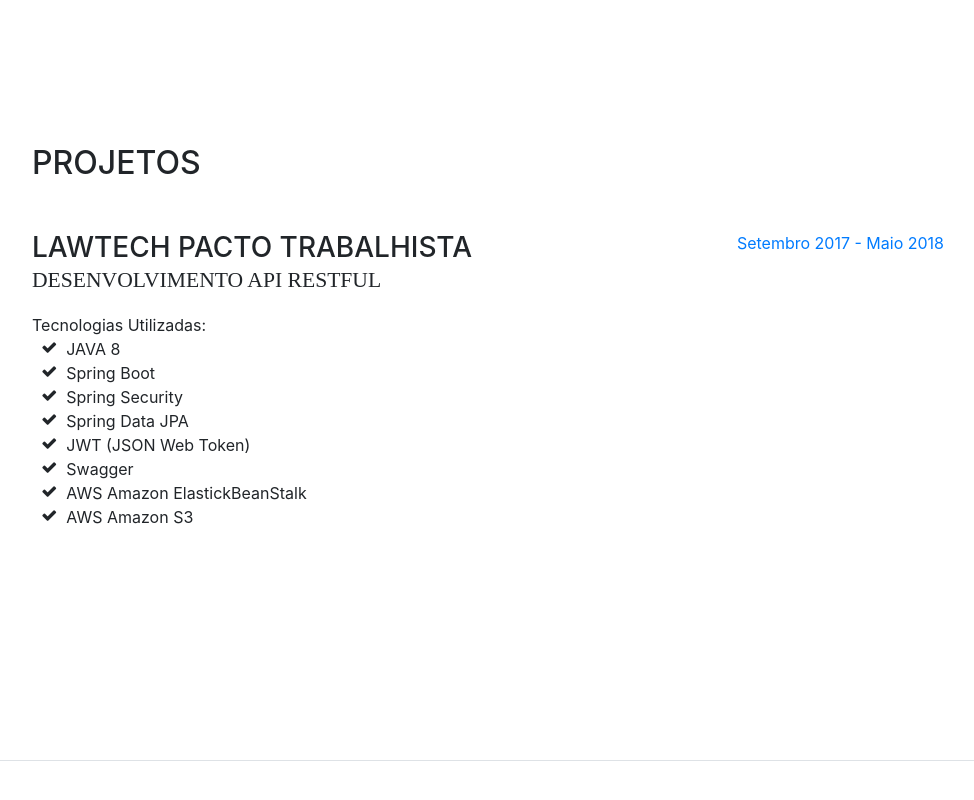
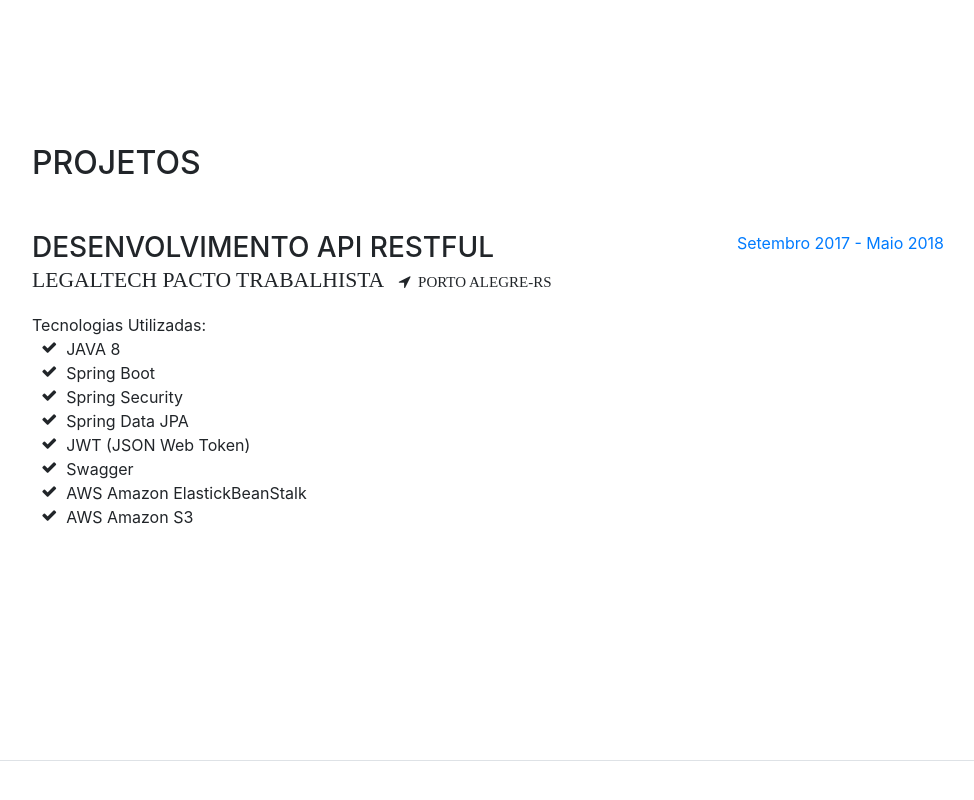
Before and after one commit to FilipeMapelli/filipemapelli.github.io, a website with bundled scripts: page index.html in a window 1280 px wide. Shown: the part 1639-2439 px from the top of the page, without its empty margins (288-1262 px from the left). Built offline with nearby package versions, Linux system fonts and the light colour scheme; a web font is replaced by a local one.

Commit message:
Update index.html

```diff
--- a/index.html
+++ b/index.html
@@ -187,8 +187,10 @@
 
           <div class="resume-item d-flex flex-column flex-md-row mb-5">
             <div class="resume-content mr-auto">
-              <h3 class="mb-0">LawTech Pacto Trabalhista</h3>
-              <div class="subheading mb-3">Desenvolvimento API RESTful</div>
+              <h3 class="mb-0">Desenvolvimento API RESTful</h3>
+              <div class="subheading mb-3">LegalTech Pacto Trabalhista&nbsp;&nbsp;<span style="font-size: 15px">
+                      <i class="fa fa-location-arrow" aria-hidden="true"></i>
+                      &nbsp;Porto Alegre-RS</span></div>
               <div>Tecnologias Utilizadas:</div>
               <ul class="fa-ul mb-0">
                 <li>
```
